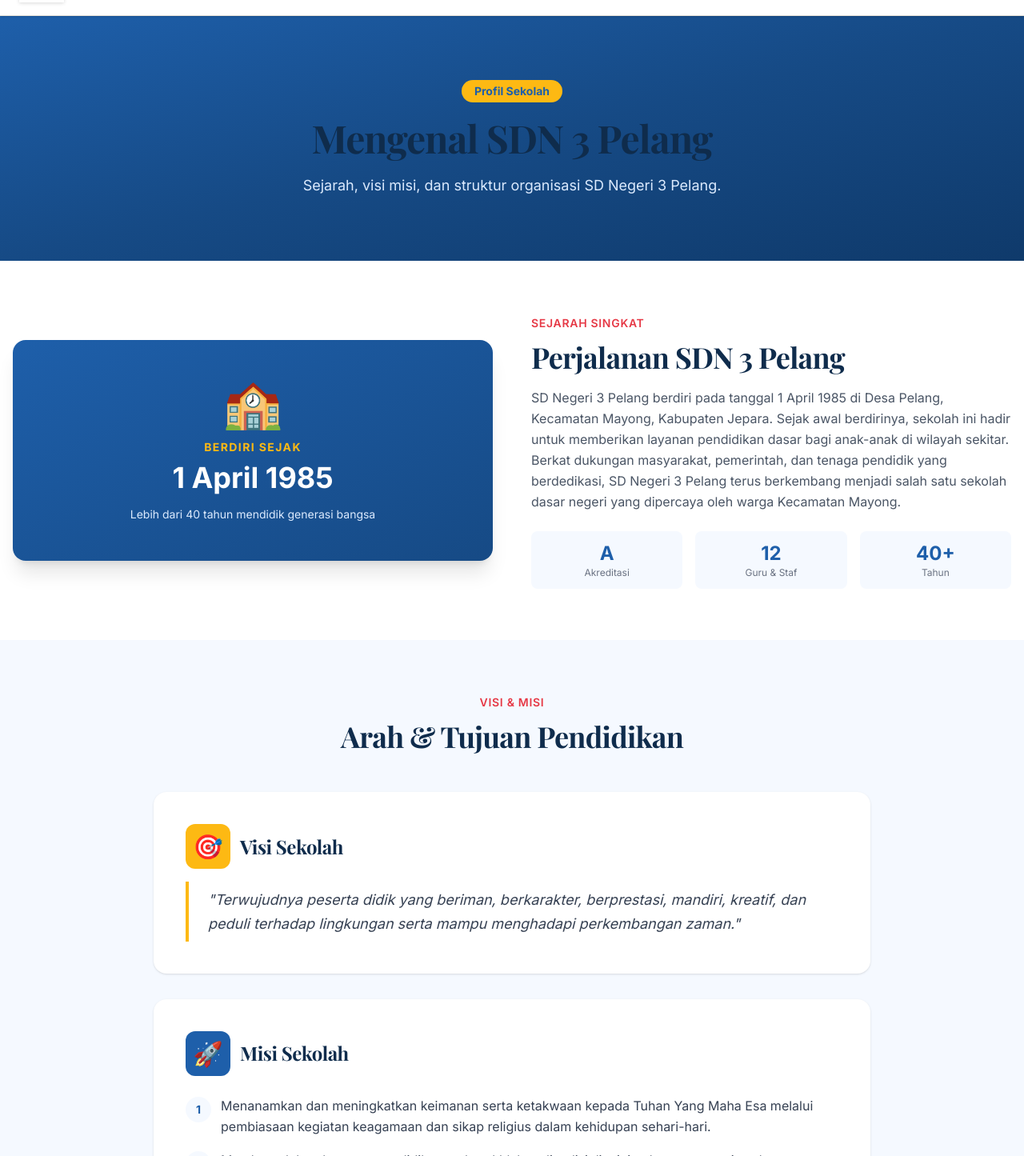
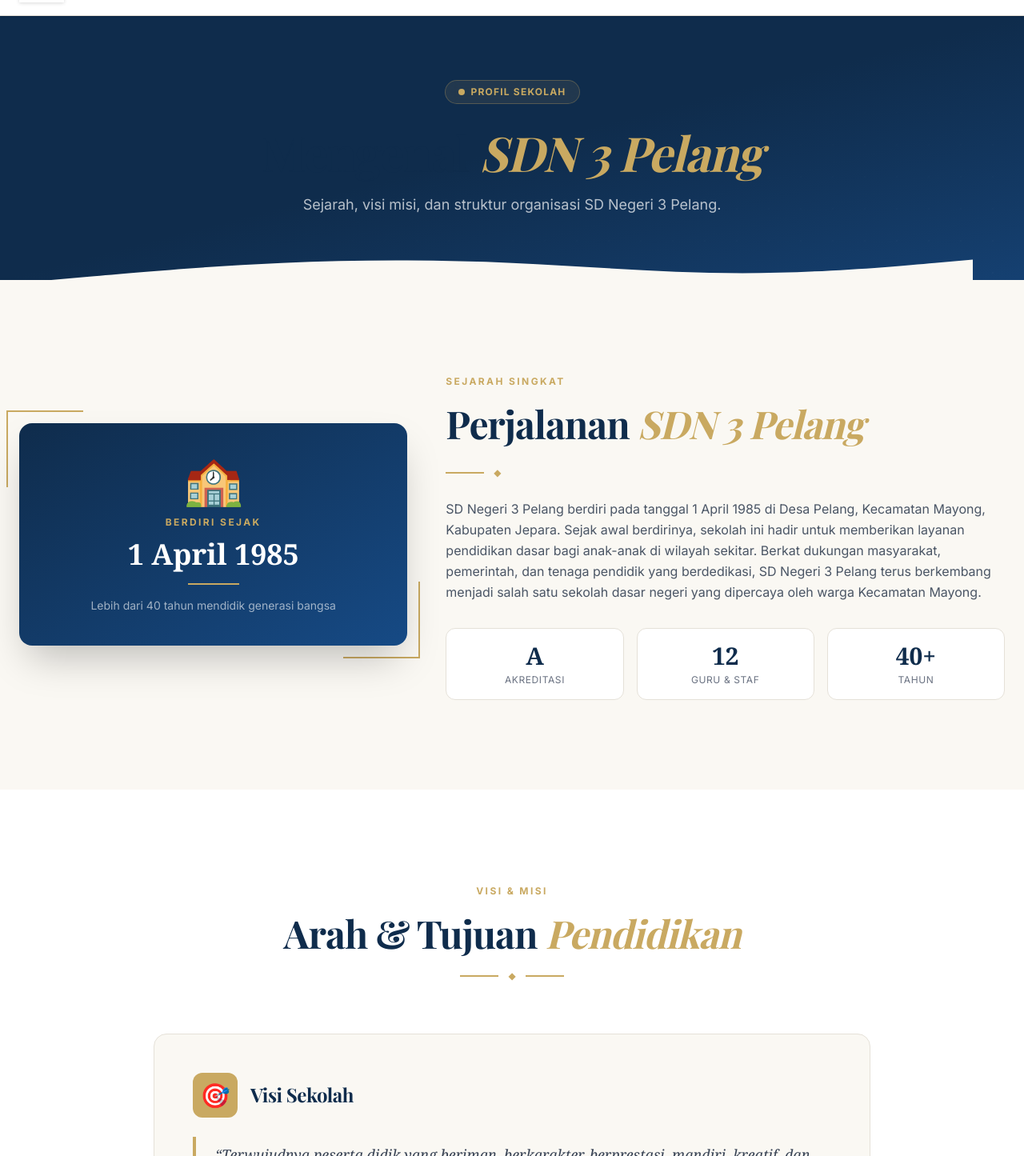
Before and after one commit to alpabingong-coder/website-sdn3-pelang, a Next.js app: page /profil in a window 1280 px wide. Shown: the part 105-1550 px from the top of the page at 80% size. Built offline with nearby package versions, Linux system fonts and the light colour scheme.

Commit message:
Polish halaman Profil dengan Navy + Gold

```diff
--- a/app/profil/page.tsx
+++ b/app/profil/page.tsx
@@ -10,62 +10,124 @@ export default function ProfilPage() {
       <TopBar />
       <Navbar />
 
-      {/* HERO PROFIL */}
-      <section className="bg-gradient-to-br from-[#1E5FAA] via-[#164a85] to-[#0f3a6b] text-white py-16 md:py-20">
-        <div className="max-w-7xl mx-auto px-4 text-center">
-          <span className="inline-block bg-[#FDB913] text-[#1E5FAA] text-sm font-bold px-4 py-1 rounded-full mb-4">
+      {/* HERO */}
+      <section className="relative bg-[#0F2C4C] overflow-hidden">
+        {/* Pattern */}
+        <div
+          className="absolute inset-0 opacity-[0.03]"
+          style={{
+            backgroundImage: `radial-gradient(circle at 1px 1px, white 1px, transparent 0)`,
+            backgroundSize: "40px 40px",
+          }}
+        />
+        <div className="absolute inset-0 bg-gradient-to-br from-[#0F2C4C] via-[#0F2C4C] to-[#1E5FAA]/40" />
+
+        <div className="relative max-w-7xl mx-auto px-6 py-16 md:py-20 text-center text-white">
+          <div className="inline-flex items-center gap-2 bg-[#C9A961]/10 border border-[#C9A961]/30 backdrop-blur px-4 py-1.5 rounded-full mb-6">
+            <span className="w-2 h-2 rounded-full bg-[#C9A961]" />
+            <span className="text-[#C9A961] text-xs font-bold uppercase tracking-widest">
               Profil Sekolah
             </span>
-          <h1 className="text-4xl md:text-5xl font-bold mb-4">
-            Mengenal {sekolah.namaSingkat}
+          </div>
+
+          <h1 className="font-serif text-4xl md:text-5xl lg:text-6xl font-bold mb-4 leading-tight">
+            Mengenal{" "}
+            <span className="italic text-[#C9A961]">
+              {sekolah.namaSingkat}
+            </span>
           </h1>
-          <p className="text-lg text-blue-100 max-w-2xl mx-auto">
+          <p className="text-lg text-white/70 max-w-2xl mx-auto">
             Sejarah, visi misi, dan struktur organisasi {sekolah.nama}.
           </p>
+        </div>
+
+        {/* Wave */}
+        <div className="absolute bottom-0 left-0 right-0">
+          <svg
+            viewBox="0 0 1440 60"
+            fill="none"
+            xmlns="http://www.w3.org/2000/svg"
+            className="w-full h-8 md:h-12"
+          >
+            <path
+              d="M0 60L60 54.7C120 49.3 240 38.7 360 33.3C480 28 600 28 720 33.3C840 38.7 960 49.3 1080 49.3C1200 49.3 1320 38.7 1380 33.3L1440 28V60H1380C1320 60 1200 60 1080 60C960 60 840 60 720 60C600 60 480 60 360 60C240 60 120 60 60 60H0Z"
+              fill="#FAF8F3"
+            />
+          </svg>
         </div>
       </section>
 
       {/* SEJARAH */}
-      <section className="py-16 bg-white">
-        <div className="max-w-7xl mx-auto px-4">
-          <div className="grid md:grid-cols-2 gap-12 items-center">
-            <div className="bg-gradient-to-br from-[#1E5FAA] to-[#164a85] rounded-2xl p-8 md:p-12 text-white text-center shadow-xl">
+      <section className="py-20 md:py-28 bg-[#FAF8F3]">
+        <div className="max-w-7xl mx-auto px-6">
+          <div className="grid md:grid-cols-12 gap-12 items-center">
+            {/* KIRI: Kotak Sejarah */}
+            <div className="md:col-span-5 relative">
+              {/* Ornamen sudut */}
+              <div className="absolute -top-4 -left-4 w-24 h-24 border-t-2 border-l-2 border-[#C9A961]" />
+              <div className="absolute -bottom-4 -right-4 w-24 h-24 border-b-2 border-r-2 border-[#C9A961]" />
+
+              <div className="relative bg-gradient-to-br from-[#0F2C4C] to-[#164a85] rounded-2xl p-10 text-white text-center shadow-2xl">
                 <div className="text-6xl mb-4">🏫</div>
-              <div className="text-sm uppercase tracking-widest text-[#FDB913] font-bold mb-2">
+                <div className="text-xs uppercase tracking-[0.2em] text-[#C9A961] font-bold mb-3">
                   Berdiri Sejak
                 </div>
-              <div className="text-3xl md:text-4xl font-bold mb-2">
+                <div className="font-serif text-3xl md:text-4xl font-bold mb-4">
                   {profil.tahunBerdiri}
                 </div>
-              <div className="text-blue-100 text-sm mt-4">
+                <div className="w-16 h-0.5 bg-[#C9A961] mx-auto mb-4" />
+                <div className="text-white/60 text-sm">
                   Lebih dari 40 tahun mendidik generasi bangsa
                 </div>
               </div>
+            </div>
 
-            <div>
-              <span className="text-[#E63946] font-semibold text-sm uppercase tracking-wider">
+            {/* KANAN: Teks Sejarah */}
+            <div className="md:col-span-7">
+              <span className="text-[#C9A961] font-bold text-xs uppercase tracking-[0.2em]">
                 Sejarah Singkat
               </span>
-              <h2 className="text-3xl md:text-4xl font-bold text-[#1E5FAA] mt-2 mb-4">
-                Perjalanan {sekolah.namaSingkat}
+              <h2 className="font-serif text-3xl md:text-4xl lg:text-5xl font-bold text-[#0F2C4C] mt-3 mb-6 leading-tight">
+                Perjalanan{" "}
+                <span className="italic text-[#C9A961]">
+                  {sekolah.namaSingkat}
+                </span>
               </h2>
-              <p className="text-gray-600 leading-relaxed mb-4">
+
+              <div className="flex items-center gap-3 mb-6">
+                <div className="w-12 h-0.5 bg-[#C9A961]" />
+                <span className="text-[#C9A961] text-xs">◆</span>
+              </div>
+
+              <p className="text-gray-600 leading-relaxed mb-8 text-base">
                 {profil.sejarah}
               </p>
-              <div className="grid grid-cols-3 gap-4 mt-6">
-                <div className="bg-[#F5F9FF] rounded-lg p-3 text-center">
-                  <div className="text-2xl font-bold text-[#1E5FAA]">
+
+              {/* Stats */}
+              <div className="grid grid-cols-3 gap-4">
+                <div className="bg-white rounded-xl p-4 text-center border border-[#E5E1D8]">
+                  <div className="font-serif text-3xl font-bold text-[#0F2C4C]">
                     {sekolah.akreditasi}
                   </div>
-                  <div className="text-xs text-gray-500">Akreditasi</div>
+                  <div className="text-xs uppercase tracking-wider text-gray-500 mt-1">
+                    Akreditasi
                   </div>
-                <div className="bg-[#F5F9FF] rounded-lg p-3 text-center">
-                  <div className="text-2xl font-bold text-[#1E5FAA]">12</div>
-                  <div className="text-xs text-gray-500">Guru & Staf</div>
                 </div>
-                <div className="bg-[#F5F9FF] rounded-lg p-3 text-center">
-                  <div className="text-2xl font-bold text-[#1E5FAA]">40+</div>
-                  <div className="text-xs text-gray-500">Tahun</div>
+                <div className="bg-white rounded-xl p-4 text-center border border-[#E5E1D8]">
+                  <div className="font-serif text-3xl font-bold text-[#0F2C4C]">
+                    12
+                  </div>
+                  <div className="text-xs uppercase tracking-wider text-gray-500 mt-1">
+                    Guru & Staf
+                  </div>
+                </div>
+                <div className="bg-white rounded-xl p-4 text-center border border-[#E5E1D8]">
+                  <div className="font-serif text-3xl font-bold text-[#0F2C4C]">
+                    40+
+                  </div>
+                  <div className="text-xs uppercase tracking-wider text-gray-500 mt-1">
+                    Tahun
+                  </div>
                 </div>
               </div>
             </div>
@@ -74,47 +136,53 @@ export default function ProfilPage() {
       </section>
 
       {/* VISI & MISI */}
-      <section className="py-16 bg-[#F5F9FF]">
-        <div className="max-w-7xl mx-auto px-4">
-          <div className="text-center mb-12">
-            <span className="text-[#E63946] font-semibold text-sm uppercase tracking-wider">
+      <section className="py-20 md:py-28 bg-white">
+        <div className="max-w-7xl mx-auto px-6">
+          <div className="text-center mb-16">
+            <span className="text-[#C9A961] font-bold text-xs uppercase tracking-[0.2em]">
               Visi & Misi
             </span>
-            <h2 className="text-3xl md:text-4xl font-bold text-[#1E5FAA] mt-2">
-              Arah & Tujuan Pendidikan
+            <h2 className="font-serif text-3xl md:text-4xl lg:text-5xl font-bold text-[#0F2C4C] mt-3 mb-4">
+              Arah & Tujuan{" "}
+              <span className="italic text-[#C9A961]">Pendidikan</span>
             </h2>
+            <div className="flex items-center justify-center gap-3 mb-4">
+              <div className="w-12 h-0.5 bg-[#C9A961]" />
+              <span className="text-[#C9A961] text-xs">◆</span>
+              <div className="w-12 h-0.5 bg-[#C9A961]" />
+            </div>
           </div>
 
           {/* Visi */}
-          <div className="bg-white rounded-2xl p-8 md:p-10 shadow-sm mb-8 max-w-4xl mx-auto">
-            <div className="flex items-center gap-3 mb-4">
-              <div className="w-14 h-14 bg-[#FDB913] rounded-xl flex items-center justify-center text-3xl">
+          <div className="bg-[#FAF8F3] rounded-2xl p-8 md:p-12 mb-8 max-w-4xl mx-auto border border-[#E5E1D8]">
+            <div className="flex items-center gap-4 mb-6">
+              <div className="w-14 h-14 bg-[#C9A961] rounded-xl flex items-center justify-center text-3xl">
                 🎯
               </div>
-              <h3 className="text-2xl font-bold text-[#1E5FAA]">
+              <h3 className="font-serif text-2xl font-bold text-[#0F2C4C]">
                 Visi Sekolah
               </h3>
             </div>
-            <p className="text-gray-700 text-lg leading-relaxed italic border-l-4 border-[#FDB913] pl-6 py-2">
-              "{profil.visi}"
+            <p className="text-gray-700 text-lg leading-relaxed italic border-l-4 border-[#C9A961] pl-6 py-2 font-serif">
+              &ldquo;{profil.visi}&rdquo;
             </p>
           </div>
 
           {/* Misi */}
-          <div className="bg-white rounded-2xl p-8 md:p-10 shadow-sm max-w-4xl mx-auto">
-            <div className="flex items-center gap-3 mb-6">
-              <div className="w-14 h-14 bg-[#1E5FAA] rounded-xl flex items-center justify-center text-3xl">
+          <div className="bg-[#FAF8F3] rounded-2xl p-8 md:p-12 max-w-4xl mx-auto border border-[#E5E1D8]">
+            <div className="flex items-center gap-4 mb-8">
+              <div className="w-14 h-14 bg-[#0F2C4C] rounded-xl flex items-center justify-center text-3xl">
                 🚀
               </div>
-              <h3 className="text-2xl font-bold text-[#1E5FAA]">
+              <h3 className="font-serif text-2xl font-bold text-[#0F2C4C]">
                 Misi Sekolah
               </h3>
             </div>
             <ol className="space-y-4">
               {profil.misi.map((item, i) => (
-                <li key={i} className="flex items-start gap-3">
-                  <span className="w-8 h-8 rounded-full bg-[#F5F9FF] text-[#1E5FAA] flex items-center justify-center text-sm font-bold flex-shrink-0 mt-0.5">
-                    {i + 1}
+                <li key={i} className="flex items-start gap-4">
+                  <span className="w-9 h-9 rounded-lg bg-[#0F2C4C] text-[#C9A961] flex items-center justify-center text-sm font-bold flex-shrink-0 mt-0.5 font-serif">
+                    {String(i + 1).padStart(2, "0")}
                   </span>
                   <span className="text-gray-700 leading-relaxed">{item}</span>
                 </li>
@@ -124,68 +192,77 @@ export default function ProfilPage() {
         </div>
       </section>
 
-      {/* STRUKTUR ORGANISASI */}
-      <section className="py-16 bg-white">
-        <div className="max-w-7xl mx-auto px-4">
-          <div className="text-center mb-12">
-            <span className="text-[#E63946] font-semibold text-sm uppercase tracking-wider">
+      {/* GURU */}
+      <section className="py-20 md:py-28 bg-[#FAF8F3]">
+        <div className="max-w-7xl mx-auto px-6">
+          <div className="text-center mb-16">
+            <span className="text-[#C9A961] font-bold text-xs uppercase tracking-[0.2em]">
               Struktur Organisasi
             </span>
-            <h2 className="text-3xl md:text-4xl font-bold text-[#1E5FAA] mt-2 mb-4">
-              Guru & Tenaga Kependidikan
+            <h2 className="font-serif text-3xl md:text-4xl lg:text-5xl font-bold text-[#0F2C4C] mt-3 mb-4">
+              Guru & Tenaga{" "}
+              <span className="italic text-[#C9A961]">Kependidikan</span>
             </h2>
+            <div className="flex items-center justify-center gap-3 mb-4">
+              <div className="w-12 h-0.5 bg-[#C9A961]" />
+              <span className="text-[#C9A961] text-xs">◆</span>
+              <div className="w-12 h-0.5 bg-[#C9A961]" />
+            </div>
             <p className="text-gray-600 max-w-2xl mx-auto">
-              Tim pendidik yang berdedikasi untuk mendampingi putra-putri
-              Anda di {sekolah.namaSingkat}.
+              Tim pendidik yang berdedikasi untuk mendampingi putra-putri Anda
+              di {sekolah.namaSingkat}.
             </p>
           </div>
 
-          {/* Kepala Sekolah - Highlight */}
-                   <div className="max-w-md mx-auto mb-10">
-            <div className="bg-gradient-to-br from-[#1E5FAA] to-[#164a85] text-white rounded-2xl p-6 text-center shadow-xl">
+          {/* Kepala Sekolah Highlight */}
+          <div className="max-w-md mx-auto mb-12">
+            <div className="bg-gradient-to-br from-[#0F2C4C] to-[#164a85] text-white rounded-2xl p-8 text-center shadow-2xl relative overflow-hidden">
+              {/* Ornamen sudut */}
+              <div className="absolute top-3 right-3 w-8 h-8 border-t border-r border-[#C9A961]/50" />
+              <div className="absolute bottom-3 left-3 w-8 h-8 border-b border-l border-[#C9A961]/50" />
+
               {guru[0].foto ? (
                 <img
                   src={guru[0].foto}
                   alt={guru[0].nama}
-                  className="w-32 h-32 rounded-full mx-auto mb-4 object-cover border-4 border-[#FDB913] shadow-lg"
+                  className="w-32 h-32 rounded-full mx-auto mb-5 object-cover border-4 border-[#C9A961] shadow-lg"
                 />
               ) : (
-                <div
-                  className={`w-32 h-32 rounded-full mx-auto mb-4 flex items-center justify-center text-4xl font-bold text-white bg-gradient-to-br ${guru[0].warna} border-4 border-[#FDB913] shadow-lg`}
-                >
+                <div className="w-32 h-32 rounded-full mx-auto mb-5 flex items-center justify-center text-4xl font-bold text-[#0F2C4C] bg-[#C9A961] border-4 border-[#C9A961]/50 shadow-lg font-serif">
                   {guru[0].nama.charAt(0)}
                 </div>
               )}
-              <div className="text-xs uppercase tracking-wider text-[#FDB913] font-bold mb-1">
+
+              <div className="text-xs uppercase tracking-[0.2em] text-[#C9A961] font-bold mb-2">
                 Kepala Sekolah
               </div>
-              <div className="text-xl font-bold">{guru[0].nama}</div>
+              <div className="font-serif text-xl font-bold">
+                {guru[0].nama}
+              </div>
             </div>
           </div>
 
-          {/* Guru Lainnya */}
+          {/* Grid Guru */}
           <div className="grid grid-cols-1 sm:grid-cols-2 lg:grid-cols-3 gap-5">
             {guru.slice(1).map((g, i) => (
               <div
                 key={i}
-                className="bg-[#F5F9FF] rounded-xl p-5 hover:shadow-lg transition border-l-4 border-[#1E5FAA] hover:border-[#FDB913]"
+                className="bg-white rounded-xl p-5 hover:shadow-lg transition-all duration-300 border border-[#E5E1D8] hover:border-[#C9A961] group"
               >
                 <div className="flex items-center gap-4">
                   {g.foto ? (
                     <img
                       src={g.foto}
                       alt={g.nama}
-                      className="w-14 h-14 rounded-full object-cover flex-shrink-0 border-2 border-white shadow"
+                      className="w-14 h-14 rounded-full object-cover flex-shrink-0 border-2 border-[#C9A961]/30 group-hover:border-[#C9A961] transition"
                     />
                   ) : (
-                    <div
-                      className={`w-14 h-14 rounded-full flex items-center justify-center text-xl font-bold text-white bg-gradient-to-br ${g.warna} flex-shrink-0 shadow`}
-                    >
+                    <div className="w-14 h-14 rounded-full flex items-center justify-center text-xl font-bold text-[#0F2C4C] bg-[#FAF8F3] border-2 border-[#C9A961]/30 group-hover:border-[#C9A961] transition flex-shrink-0 font-serif">
                       {g.nama.charAt(0)}
                     </div>
                   )}
                   <div className="min-w-0">
-                    <div className="font-bold text-[#1E5FAA] text-sm leading-tight">
+                    <div className="font-serif font-bold text-[#0F2C4C] text-sm leading-tight group-hover:text-[#C9A961] transition">
                       {g.nama}
                     </div>
                     <div className="text-xs text-gray-500 mt-1">
@@ -200,15 +277,21 @@ export default function ProfilPage() {
       </section>
 
       {/* FASILITAS */}
-      <section className="py-16 bg-[#F5F9FF]">
-        <div className="max-w-7xl mx-auto px-4">
-          <div className="text-center mb-12">
-            <span className="text-[#E63946] font-semibold text-sm uppercase tracking-wider">
+      <section className="py-20 md:py-28 bg-white">
+        <div className="max-w-7xl mx-auto px-6">
+          <div className="text-center mb-16">
+            <span className="text-[#C9A961] font-bold text-xs uppercase tracking-[0.2em]">
               Fasilitas
             </span>
-            <h2 className="text-3xl md:text-4xl font-bold text-[#1E5FAA] mt-2 mb-4">
-              Sarana & Prasarana
+            <h2 className="font-serif text-3xl md:text-4xl lg:text-5xl font-bold text-[#0F2C4C] mt-3 mb-4">
+              Sarana &{" "}
+              <span className="italic text-[#C9A961]">Prasarana</span>
             </h2>
+            <div className="flex items-center justify-center gap-3 mb-4">
+              <div className="w-12 h-0.5 bg-[#C9A961]" />
+              <span className="text-[#C9A961] text-xs">◆</span>
+              <div className="w-12 h-0.5 bg-[#C9A961]" />
+            </div>
             <p className="text-gray-600 max-w-2xl mx-auto">
               Fasilitas yang mendukung kegiatan belajar mengajar di{" "}
               {sekolah.namaSingkat}.
@@ -219,33 +302,44 @@ export default function ProfilPage() {
             {fasilitas.map((f, i) => (
               <div
                 key={i}
-                className="bg-white rounded-xl p-6 text-center hover:shadow-lg transition group"
+                className="bg-[#FAF8F3] rounded-2xl p-6 text-center hover:bg-[#0F2C4C] transition-all duration-500 group border border-[#E5E1D8] hover:border-[#0F2C4C]"
               >
-                <div className="text-5xl mb-3 group-hover:scale-110 transition-transform">
+                <div className="text-5xl mb-3 group-hover:scale-110 transition-transform duration-500">
                   {f.icon}
                 </div>
-                <h3 className="font-bold text-[#1E5FAA] mb-2">{f.nama}</h3>
-                <p className="text-xs text-gray-500 leading-relaxed">
+                <h3 className="font-serif font-bold text-[#0F2C4C] mb-2 group-hover:text-white transition leading-snug">
+                  {f.nama}
+                </h3>
+                <div className="w-10 h-0.5 bg-[#C9A961] mx-auto mb-3 group-hover:w-16 transition-all duration-300" />
+                <p className="text-xs text-gray-600 leading-relaxed group-hover:text-white/60 transition">
                   {f.desc}
                 </p>
               </div>
             ))}
           </div>
 
-          <p className="text-center text-xs text-gray-400 mt-8 italic">
-            * Daftar fasilitas dapat berubah sesuai dengan pengembangan
-            sekolah
+          <p className="text-center text-xs text-gray-400 mt-10 italic">
+            * Daftar fasilitas dapat berubah sesuai dengan pengembangan sekolah
           </p>
         </div>
       </section>
 
       {/* CTA */}
-      <section className="py-16 bg-gradient-to-br from-[#1E5FAA] to-[#164a85] text-white">
-        <div className="max-w-4xl mx-auto px-4 text-center">
-          <h2 className="text-3xl md:text-4xl font-bold mb-4">
-            Ingin Tahu Lebih Banyak?
+      <section className="relative bg-[#0F2C4C] overflow-hidden">
+        <div
+          className="absolute inset-0 opacity-[0.03]"
+          style={{
+            backgroundImage: `radial-gradient(circle at 1px 1px, white 1px, transparent 0)`,
+            backgroundSize: "40px 40px",
+          }}
+        />
+        <div className="relative max-w-4xl mx-auto px-6 py-20 text-center text-white">
+          <div className="text-5xl mb-6">🎓</div>
+          <h2 className="font-serif text-3xl md:text-4xl lg:text-5xl font-bold mb-4">
+            Ingin Tahu{" "}
+            <span className="italic text-[#C9A961]">Lebih Banyak?</span>
           </h2>
-          <p className="text-blue-100 mb-8 max-w-2xl mx-auto">
+          <p className="text-white/70 mb-8 max-w-2xl mx-auto">
             Kunjungi langsung {sekolah.nama} atau hubungi kami untuk informasi
             lebih lanjut.
           </p>
@@ -253,15 +347,16 @@ export default function ProfilPage() {
           <div className="flex flex-col sm:flex-row gap-4 justify-center">
             <Link
               href="/kontak"
-              className="bg-[#FDB913] text-[#1E5FAA] px-8 py-3 rounded-md font-bold hover:bg-yellow-400 transition inline-flex items-center justify-center gap-2"
+              className="bg-[#C9A961] text-[#0F2C4C] px-8 py-4 rounded-lg font-bold hover:bg-[#A88C42] transition-all shadow-lg hover:shadow-xl inline-flex items-center justify-center gap-2 group"
             >
-              📞 Hubungi Kami
+              Hubungi Kami
+              <span className="group-hover:translate-x-1 transition-transform">→</span>
             </Link>
             <Link
               href="/ppdb"
-              className="bg-white/10 backdrop-blur border-2 border-white/30 text-white px-8 py-3 rounded-md font-bold hover:bg-white/20 transition inline-flex items-center justify-center gap-2"
+              className="bg-white/5 backdrop-blur border border-white/20 text-white px-8 py-4 rounded-lg font-semibold hover:bg-white/10 transition-all inline-flex items-center justify-center gap-2"
             >
-              📝 Daftar PPDB
+              Daftar PPDB
             </Link>
           </div>
         </div>
```
Lines whose indentation alone changed are shown as unchanged.
